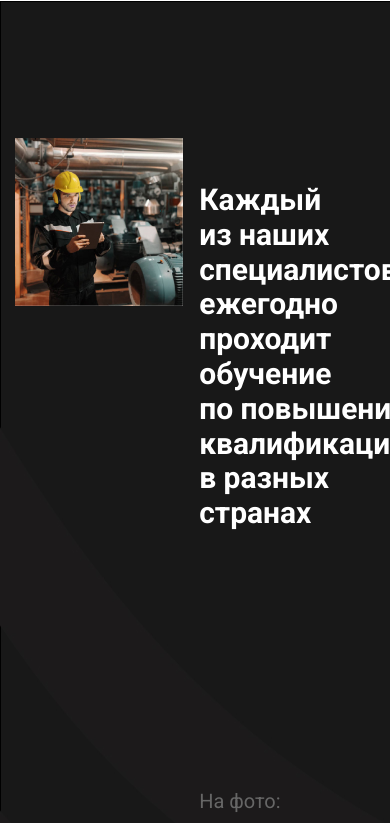
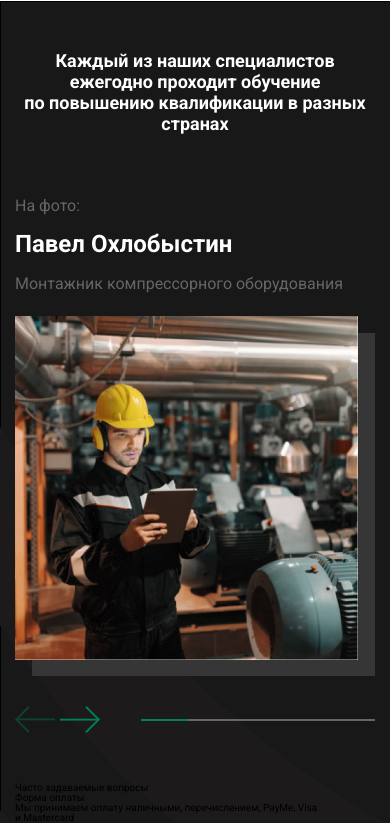
Before and after one commit to Rustam9724/IAC, a React (Create React App) app: page / in a window 390 px wide. Shown: the part 6680-7503 px from the top of the page. Built offline with nearby package versions, Linux system fonts and the light colour scheme.

Commit message:
init: Employers component adaptive

```diff
--- a/src/components/Employers.tsx
+++ b/src/components/Employers.tsx
@@ -3,18 +3,10 @@ function Employers() {
         <section className="page__employers employers">
             <div className="employers__container _container">
                 <div className="employers__body">
+                    <div className="employers__carousel">
                         <div className="employers__image">
                             <img src="/assets/employers/employer.jpg" alt="first-employer" />
                             <div></div>
-                    </div>
-                    <div className="employers__text">
-                        <h2>Каждый из наших специалистов ежегодно проходит обучение по повышению квалификации в разных странах</h2>
-                        <div className="employers__description">
-                            <p>На фото:</p>
-                            <p className="employers__employer">Павел Охлобыстин</p>
-                            <p>Монтажник компрессорного оборудования</p>
-                        </div>
-                    </div>
                         </div>
                         <div className="employers__switcher switcher-employers">
                             <div className="switcher-employers__arrows">
@@ -42,6 +34,17 @@ function Employers() {
                             </div>
                         </div>
                     </div>
+                    <div className="employers__text">
+                        <h2>Каждый из наших специалистов ежегодно проходит обучение по повышению квалификации в разных странах</h2>
+                        <div className="employers__description">
+                            <p>На фото:</p>
+                            <p className="employers__employer">Павел Охлобыстин</p>
+                            <p>Монтажник компрессорного оборудования</p>
+                        </div>
+                    </div>
+                </div>
+
+            </div>
         </section>
     )
 }
--- a/src/styles/employers.scss
+++ b/src/styles/employers.scss
@@ -6,11 +6,14 @@
         .employers__body {
             display: flex;
             justify-content: space-between;
-            margin-bottom: 30px;
+
+            .employers__carousel {
+                width: 625/1280 * 100%;
 
                 .employers__image {
-                width: 625/1280 * 100%;
+                    width: 100%;
                     aspect-ratio: 1;
+                    margin-bottom: 30px;
                     position: relative;
 
                     img,
@@ -29,41 +32,6 @@
                         position: absolute;
                         right: 0;
                         bottom: 0;
-                }
-            }
-
-            .employers__text {
-                width: 625/1280 * 100%;
-                padding: 45px 0 60px;
-
-                h2 {
-                    font-size: 3rem;
-                    line-height: 35/30 * 100%;
-                    font-weight: 700;
-                    color: white;
-                    margin-bottom: 255px;
-                }
-
-                .employers__description {
-
-                    & > *:not(:last-child) {
-                        margin-bottom: 13px;
-                    }
-
-                    p {
-                        font-size: 2rem;
-                        line-height: 150%;
-                        font-weight: normal;
-                        color: $secondary-text-color;
-                    }
-
-                    p.employers__employer {
-                        font-weight: 700;
-                        font-size: 2.4rem;
-                        line-height: 28/24 * 100%;
-                        color: white;
-                    }
-                }
                     }
                 }
 
@@ -110,6 +78,139 @@
                             }
                         }
                     }
+
+                    @media (max-width: 792px) {
+                        .switcher-employers__scale {
+                            width: 100%;
                         }
                     }
                 }
+
+                @media (max-width: 792px) {
+                    .switcher-employers {
+                        column-gap: 32/280 * 100%;
+                    }
+                }
+            }
+
+            @media (max-width: 792px) {
+                .employers__carousel {
+                    width: 100%;
+                }
+            }
+
+            .employers__text {
+                width: 625/1280 * 100%;
+                padding: 45px 0 60px;
+
+                h2 {
+                    font-size: 3rem;
+                    line-height: 35/30 * 100%;
+                    font-weight: 700;
+                    color: white;
+                    margin-bottom: 255px;
+                }
+
+                @media (max-width: 1164px) {
+                    h2 {
+                        margin-bottom: 166px;
+                    }
+                }
+
+                @media (max-width: 983px) {
+                    h2 {
+                        font-size: 2.4rem;
+                        margin-bottom: 125px;
+                    }
+                }
+
+                @media (max-width: 824px) {
+                    h2 {
+                        font-size: 2.4rem;
+                        margin-bottom: 81px;
+                    }
+                }
+
+                @media (max-width: 792px) {
+                    h2 {
+                        font-size: 1.8rem;
+                        margin-bottom: 60px;
+                        text-align: center;
+                    }
+                }
+
+
+                .employers__description {
+
+                    & > *:not(:last-child) {
+                        margin-bottom: 13px;
+                    }
+
+                    p {
+                        font-size: 2rem;
+                        line-height: 150%;
+                        font-weight: normal;
+                        color: $secondary-text-color;
+                    }
+
+                    @media (max-width: 869px) {
+                        p {
+                            font-size: 1.8rem;
+                        }
+                    }
+
+                    @media (max-width: 792px) {
+                        p {
+                            font-size: 1.6rem;
+                        }
+                    }
+
+                    p.employers__employer {
+                        font-weight: 700;
+                        font-size: 2.4rem;
+                        line-height: 28/24 * 100%;
+                        color: white;
+                    }
+
+                    @media (maax-width: 869px) {
+                        p.employers__employer {
+                            font-size: 2rem;
+                        }
+                    }
+
+                    @media (maax-width: 869px) {
+                        p.employers__employer {
+                            font-size: 1.6rem;
+                        }
+                    }
+                }
+
+                @media (max-width: 792px) {
+                    .employers__description {
+                        margin-bottom: 20px;
+                    }
+                }
+            }
+
+            @media (max-width: 792px) {
+                .employers__text {
+                    padding: 0;
+                    width: 100%;
+                }
+            }
+        }
+
+        @media (max-width: 792px) {
+            .employers__body {
+                flex-direction: column-reverse;
+                align-items: center;
+            }
+        }
+    }
+}
+
+@media (max-width: 792px) {
+    .employers {
+        padding: 50px 0;
+    }
+}
```
Lines whose indentation alone changed are shown as unchanged.
